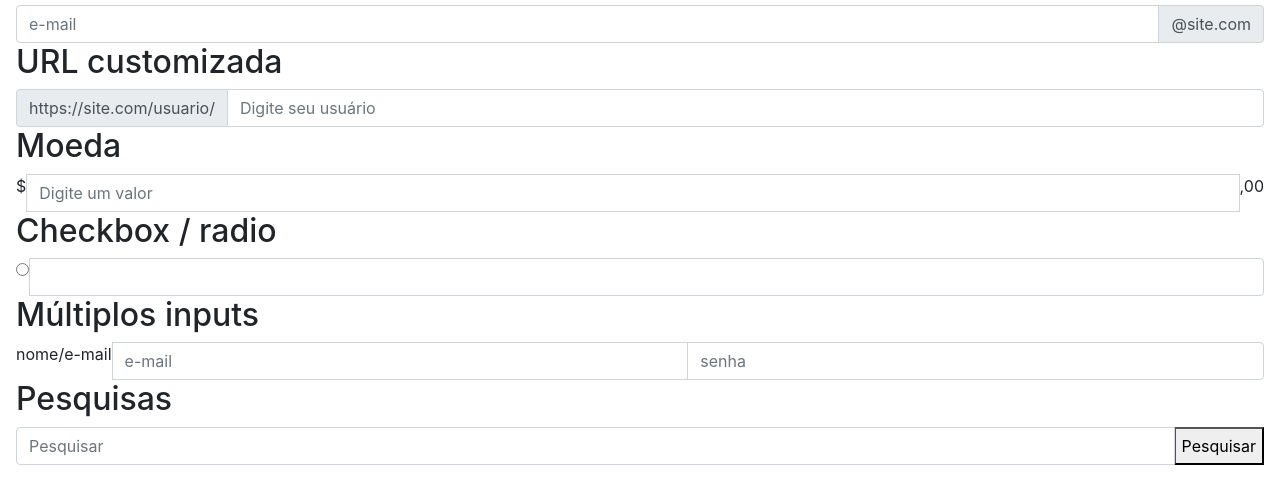
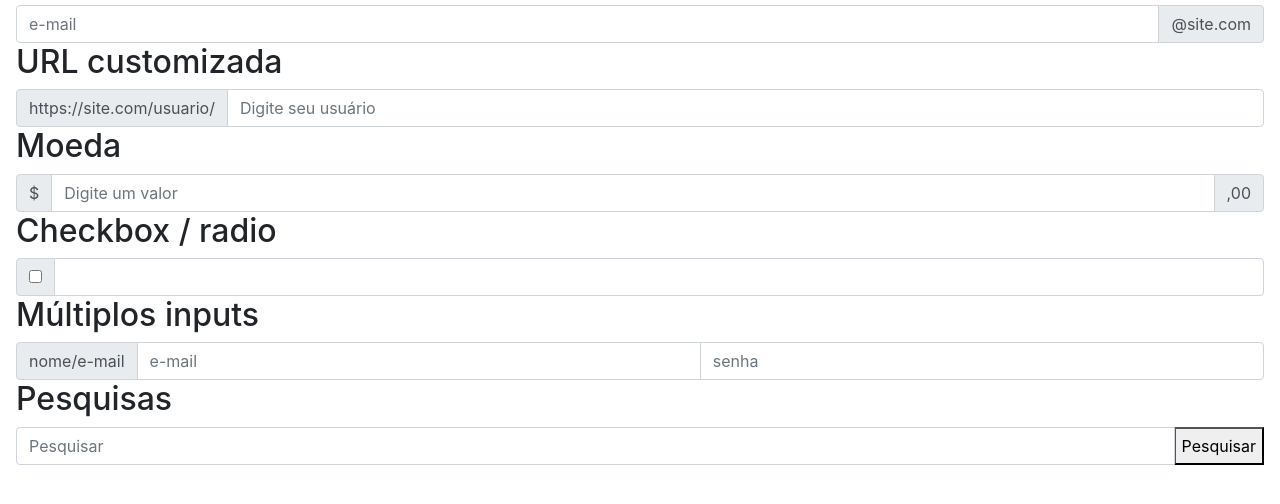
Before and after one commit to gustavosp120/Aprendendo_Boostrap., a plain HTML site: page apoio-input-group.html in a window 1280 px wide. Shown: the part 142-646 px from the top of the page. Drawn offline with nearby package versions, Linux system fonts and the light colour scheme.

Commit message:
Add files via upload

```diff
--- a/apoio-input-group.html
+++ b/apoio-input-group.html
@@ -47,12 +47,12 @@
 
         <h2>Moeda</h2>
         <div class="input-group">
-            <div>
-               <span>$</span>
+            <div class="input-group-prepend">
+               <span class="input-group-text">$</span>
            </div>
            <input class="form-control" type="text" placeholder="Digite um valor">
-           <div>
-               <span>,00</span>
+           <div class="input-group-append">
+               <span class="input-group-text">,00</span>
            </div>
         </div>
 
@@ -61,9 +61,9 @@
         -->
         <h2>Checkbox / radio</h2>
         <div class="input-group">
-            <div>
-               <div>
-                   <input type="radio">
+            <div class="input-group-prepend">
+               <div class="input-group-text">
+                   <input type="Checkbox">
                </div>
             </div>
             <input type="text" class="form-control">
@@ -71,8 +71,8 @@
 
         <h2>Múltiplos inputs</h2>
         <div class="input-group">
-           <div>
-               <span>nome/e-mail</span>
+           <div class="input-group-prepend">
+               <span class="input-group-text">nome/e-mail</span>
            </div>
            <input class="form-control" type="text" placeholder="e-mail">
            <input class="form-control" type="password" placeholder="senha">
```
